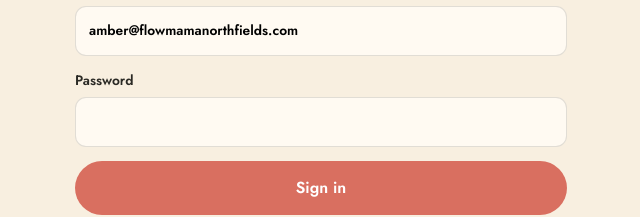
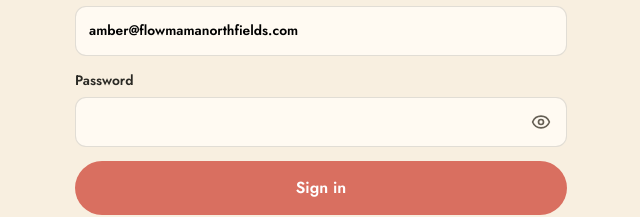
Before and after one commit to gbnakamura/flow-mama, a Next.js app: page /admin/login in a window 1280 px wide. Shown: the part 468-685 px from the top of the page, without its empty margins (319-959 px from the left). Built offline with nearby package versions, Linux system fonts and the light colour scheme.

Commit message:
Fix availability and improve admin password field

```diff
--- a/app/globals.css
+++ b/app/globals.css
@@ -335,6 +335,11 @@ a { color: inherit; }
 .admin-login-form { display: grid; gap: 14px; text-align: left; }
 .admin-login-form label { display: grid; gap: 7px; font-size: 0.86rem; font-weight: 600; }
 .admin-login-form input { min-height: 50px; padding: 10px 13px; border: 1.5px solid var(--line); border-radius: 11px; background: var(--cream-light); }
+.password-input-wrap { position: relative; display: block; }
+.password-input-wrap input { width: 100%; padding-right: 48px; }
+.password-visibility-button { position: absolute; top: 50%; right: 8px; display: grid; width: 36px; height: 36px; padding: 0; place-items: center; transform: translateY(-50%); border: 0; border-radius: 9px; background: transparent; color: var(--ink-soft); cursor: pointer; }
+.password-visibility-button:hover { background: rgba(40, 39, 34, 0.08); color: var(--ink); }
+.password-visibility-button:focus-visible { outline: 2px solid var(--coral); outline-offset: 1px; }
 .admin-login-message { padding: 26px; border-radius: 18px; background: var(--cream-light); }
 .admin-login-message h2 { margin: 0 0 8px; font-family: var(--display); }
 .admin-login-message p { margin: 0; color: var(--ink-soft); }
--- a/components/admin-login-form.tsx
+++ b/components/admin-login-form.tsx
@@ -1,11 +1,12 @@
 "use client";
 
 import { FormEvent, useState } from "react";
-import { LoaderCircle } from "lucide-react";
+import { Eye, EyeOff, LoaderCircle } from "lucide-react";
 
 export function AdminLoginForm() {
   const [email, setEmail] = useState("amber@flowmamanorthfields.com");
   const [password, setPassword] = useState("");
+  const [showPassword, setShowPassword] = useState(false);
   const [submitting, setSubmitting] = useState(false);
   const [error, setError] = useState<string | null>(null);
 
@@ -27,7 +28,21 @@ export function AdminLoginForm() {
   return (
     <form className="admin-login-form" onSubmit={submit}>
       <label>Email<input required type="email" autoComplete="email" value={email} onChange={(event) => setEmail(event.target.value)} /></label>
-      <label>Password<input required type="password" autoComplete="current-password" value={password} onChange={(event) => setPassword(event.target.value)} /></label>
+      <label>
+        Password
+        <span className="password-input-wrap">
+          <input required type={showPassword ? "text" : "password"} autoComplete="current-password" value={password} onChange={(event) => setPassword(event.target.value)} />
+          <button
+            className="password-visibility-button"
+            type="button"
+            aria-label={showPassword ? "Hide password" : "Show password"}
+            aria-pressed={showPassword}
+            onClick={() => setShowPassword((visible) => !visible)}
+          >
+            {showPassword ? <EyeOff aria-hidden="true" size={20} /> : <Eye aria-hidden="true" size={20} />}
+          </button>
+        </span>
+      </label>
       {error && <p className="form-error" role="alert">{error}</p>}
       <button className="pay-button" disabled={submitting} type="submit">
         {submitting && <LoaderCircle className="spin" aria-hidden="true" size={18} />}
```
Also changed, not shown: 2 other files (tests, documents, lock files or other folders).
